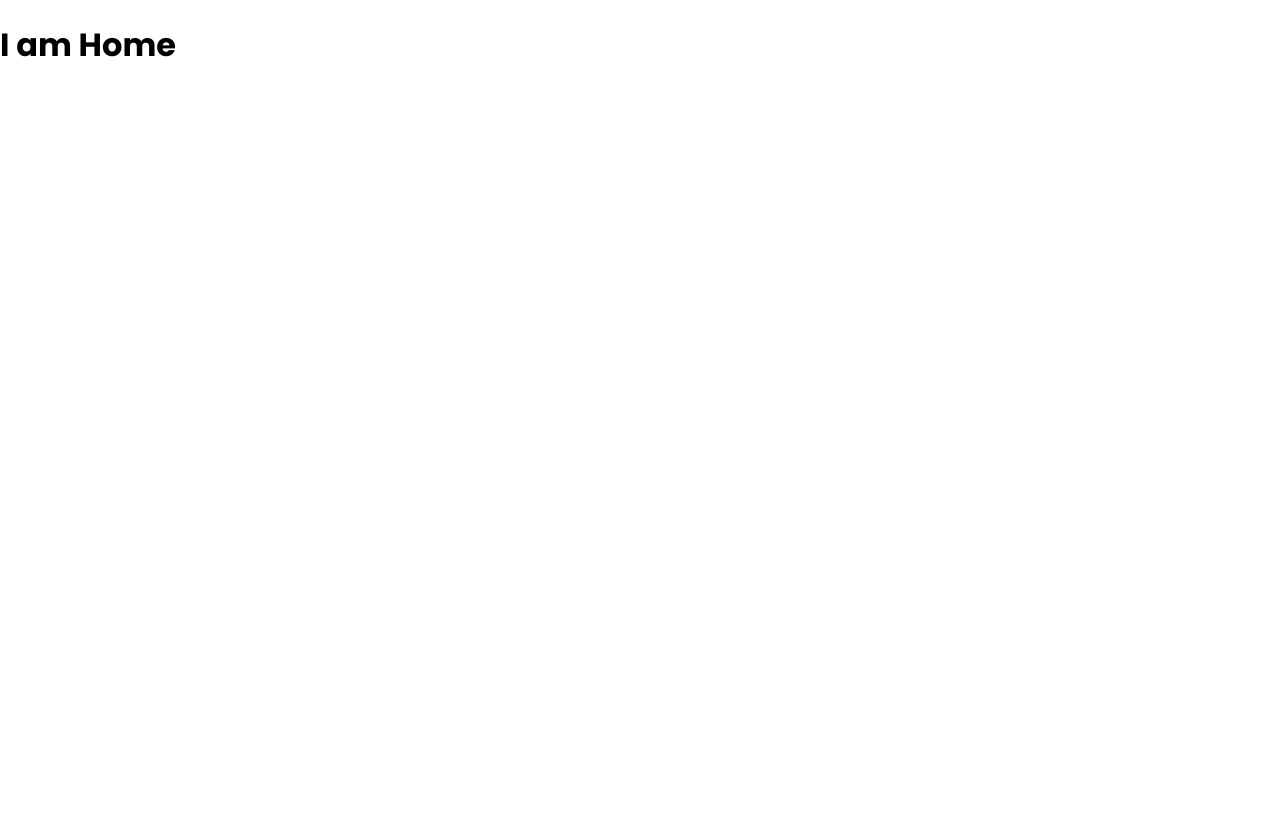
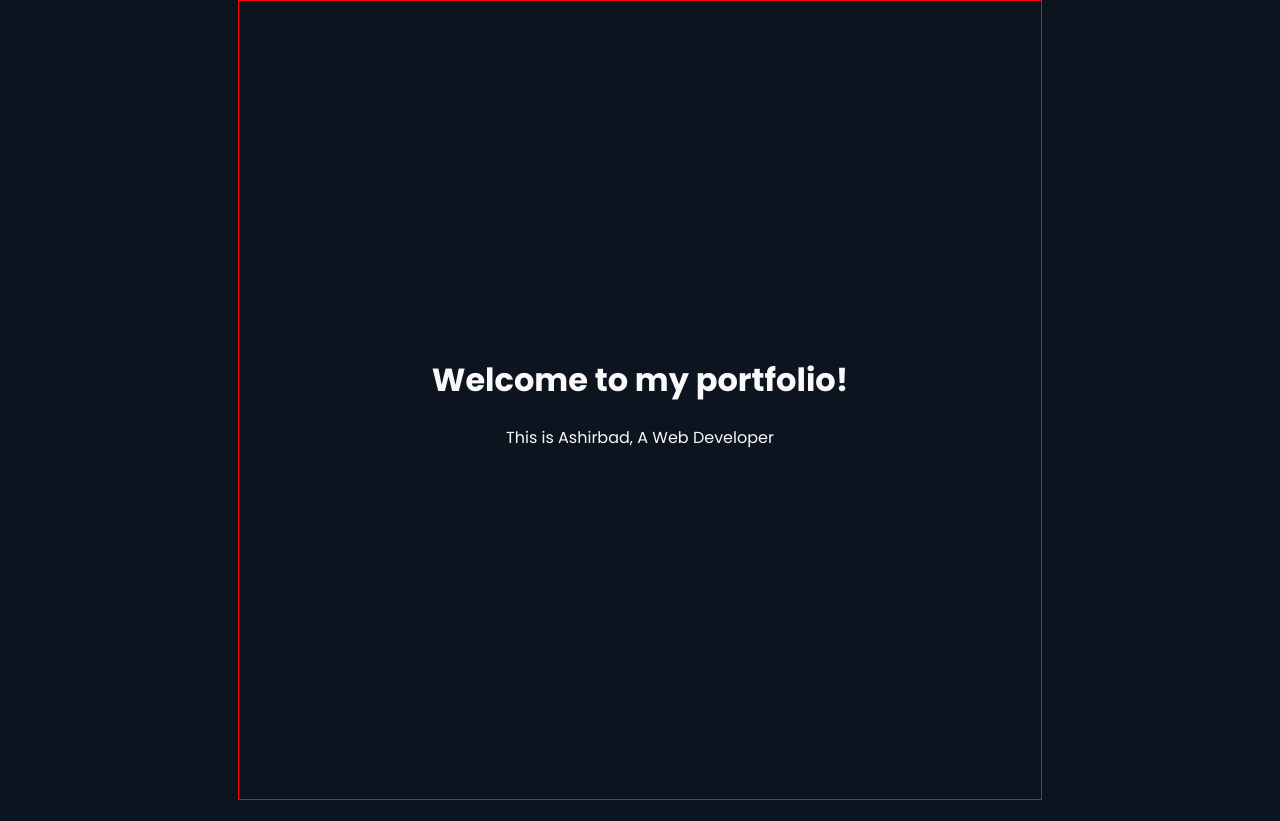
Before and after one commit to ashirbad29/ashirbad29.github.io, a React (Create React App) app: page / in a window 1280 px wide. After the commit the page ends 800 px from the top, so only its background shows below. Built offline with nearby package versions, Linux system fonts and the light colour scheme.

Commit message:
🦄 add some styles to home

```diff
--- a/src/Components/App/App.css
+++ b/src/Components/App/App.css
@@ -1,8 +1,16 @@
+* {
+	text-rendering: optimizeLegibility;
+	-webkit-font-smoothing: antialiased;
+	-moz-osx-font-smoothing: grayscale;
+	font-kerning: auto;
+	box-sizing: border-box;
+}
 body {
 	min-height: 100vh;
-	box-sizing: border-box;
 	margin: 0;
 	width: 100%;
 	overflow-x: hidden;
 	font-family: 'Poppins', sans-serif;
+	background-color: #0c141f;
+	color: #f9f9f9;
 }
--- a/src/Components/Home/Home.css
+++ b/src/Components/Home/Home.css
@@ -0,0 +1,18 @@
+.home-container {
+	width: 90%;
+	max-width: 80ch;
+	min-height: 100vh;
+	margin-left: auto;
+	margin-right: auto;
+	display: flex;
+	flex-direction: column;
+	align-items: center;
+	justify-content: center;
+	padding-top: 2rem;
+	padding-bottom: 2rem;
+	border: 1px solid red;
+}
+
+.header-text {
+	text-align: center;
+}
--- a/src/Components/Home/Home.js
+++ b/src/Components/Home/Home.js
@@ -3,8 +3,11 @@ import './Home.css';
 
 const Home = () => {
 	return (
-		<div>
-			<h1>I am Home</h1>
+		<div className='home-container'>
+			<div className='header-text'>
+				<h1>Welcome to my portfolio!</h1>
+				<p>This is Ashirbad, A Web Developer</p>
+			</div>
 		</div>
 	);
 };
```
